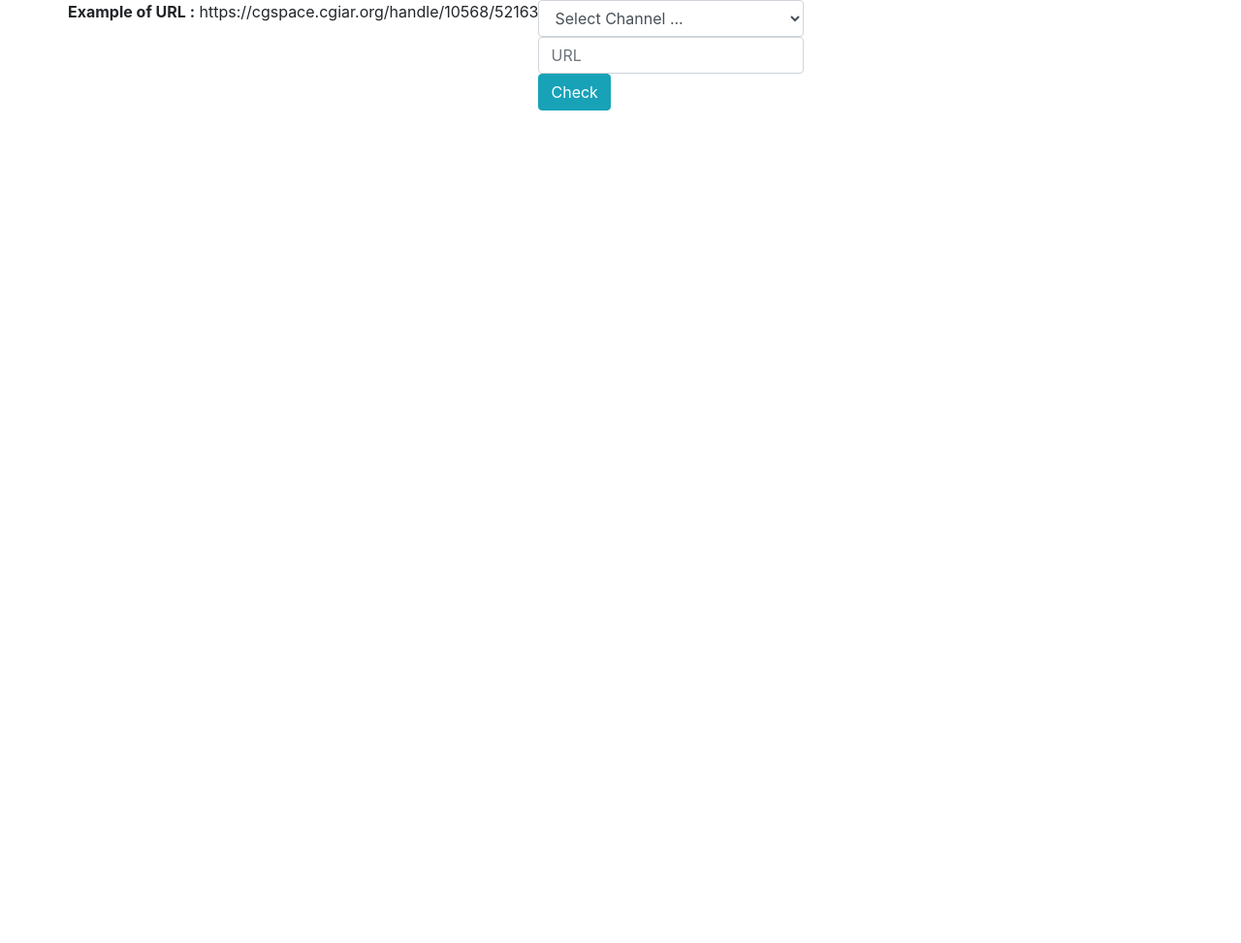
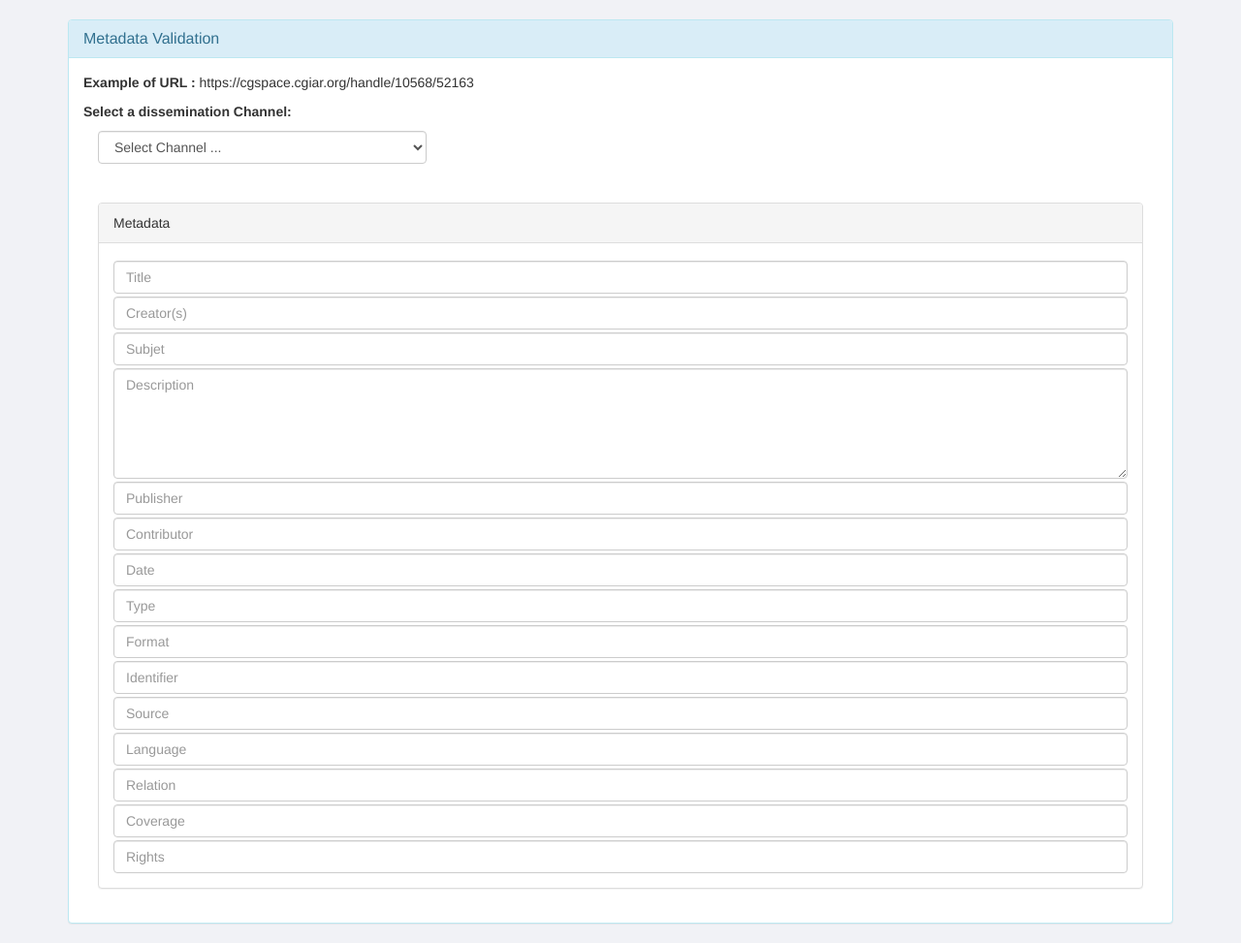
Before and after one commit to sebas932/oai-harvester, a PHP site: page / in a window 1280 px wide. Shown: the whole page at 97% size. Before the commit the page ends 114 px from the top, so only its background shows below. Run offline with PHP 8.4, Linux system fonts and the light colour scheme; some libraries are stand-ins or nearby versions.

Commit message:
Improved frontend

```diff
--- /dev/null
+++ b/css/style.css
@@ -0,0 +1,7 @@
+body{
+	background-color: rgb(241, 242, 246);
+}
+
+input, textarea{
+	margin-top: 3px;
+}
--- a/index.php
+++ b/index.php
@@ -16,28 +16,69 @@
 	<link rel="stylesheet" href="libs/js/Bootflat/css/bootstrap.min.css">
   <link rel="stylesheet" href="libs/js/Bootflat/bootflat/css/bootflat.css">
 
+  <link rel="stylesheet" href="css/style.css">
+
 
 </head>
 <body>
 
 <div class="container">
+	<br>
+	<div class="panel panel-info">
+    <div class="panel-heading">
+      <h3 class="panel-title">Metadata Validation</h3>
+    </div>
+	  <div class="panel-body">
+	  	<!-- Information Section -->
+      <p><strong>Example of URL :</strong> https://cgspace.cgiar.org/handle/10568/52163</p>
 
-	<div class="row">
-		<p><strong>Example of URL :</strong> https://cgspace.cgiar.org/handle/10568/52163</p>
-		<form action="">
-			<select class="form-control" name="source" id="source">
-				<option value="-1">Select Channel ...</option>
-				<option value="cgspace">CGSpace</option>
-			</select>
-			<input type="text" class="form-control" name="url" id="url" placeholder="URL">
-			<input type="button" class="btn btn-info" id="check-button" value="Check">
-		</form>
-	</div>
-	<div class="row">
-		<p id="output">
+			<!-- Form Section -->
+			<p><strong>Select a dissemination Channel:</strong></p>
+			<div class="col-md-4">
+				<select class="form-control" name="source" id="source">
+					<option value="">Select Channel ...</option>
+					<option value="cgspace">CGSpace</option>
+				</select>
+			</div>
+			<div class="col-md-8">
+				<div id="formBlock" class="input-group form-search" style="display:none">
+		      <input type="text" class="form-control search-query" name="url" id="url" placeholder="URL">
+		      <span class="input-group-btn">
+		        <button class="btn btn-info" id="check-button" data-type="last">Check</button>
+		      </span>
+		    </div>
+			</div>
 
-		</p>
-	</div>
+
+			<!-- Output Section -->
+			<div class="col-md-12">
+				<br><br>
+				<div class=" panel panel-default">
+	        <div class="panel-heading">Metadata <span id="output" class="label label-default" style="float:right"></span></div>
+	        <div class="panel-body">
+	        	<input class="form-control" type="text" name="" id="title" placeholder="Title">
+						<input class="form-control" type="text" name="" id="creator" placeholder="Creator(s)">
+						<input class="form-control" type="text" name="" id="subject" placeholder="Subjet">
+						<textarea class="form-control" id="description" placeholder="Description" name="" cols="30" rows="5"></textarea>
+						<input class="form-control" type="text" name="" id="publisher" placeholder="Publisher">
+						<input class="form-control" type="text" name="" id="contributor" placeholder="Contributor">
+						<input class="form-control" type="text" name="" id="date" placeholder="Date">
+						<input class="form-control" type="text" name="" id="type" placeholder="Type">
+						<input class="form-control" type="text" name="" id="format" placeholder="Format">
+						<input class="form-control" type="text" name="" id="identifier" placeholder="Identifier">
+						<input class="form-control" type="text" name="" id="source" placeholder="Source">
+						<input class="form-control" type="text" name="" id="language" placeholder="Language">
+						<input class="form-control" type="text" name="" id="relation" placeholder="Relation">
+						<input class="form-control" type="text" name="" id="coverage" placeholder="Coverage">
+						<input class="form-control" type="text" name="" id="rights" placeholder="Rights">
+	        </div>
+
+	      </div>
+			</div>
+
+		</div>
+  </div>
+
 </div>
 
 </body>
--- a/js/index.js
+++ b/js/index.js
@@ -4,22 +4,65 @@ $( document ).ready(function() {
   $('#url').on("keyup", urlCheck);
   $('#check-button').on("click", getData);
 
+  $("#source").change(function(e) {
+  	console.log($(e).target);
+	 	$('#formBlock').show(500);
+	});
+
+
   function urlCheck(e){
   	if(($(this).val()).length > 1) {
 	    if(timeoutID) clearTimeout(timeoutID);
 	        // Start a timer that will search when finished
-	        timeoutID = setTimeout(getData, 800);
-	    }
-	 }
+	        timeoutID = setTimeout(getData, 1000);
+	   }
+	}
 
 
-	 function getData(){
-	 	var channelUrl = $('#url').val();
-	 	var uri = new Uri(channelUrl);
+	function getData(e){
+		e.preventDefault();
+		var channelUrl = $('#url').val();
+		if(channelUrl.length > 1) {
+			var uri = new Uri(channelUrl);
+			var uriPath = uri.path();
+			var uriHost = uri.host();
+			var uriId = uriPath.slice(8,uriPath.length);
+			var identifier = "oai:"+uriHost+":"+ uriId;
 
-	 	$( "#output" ).html("Buscando ... "+ uri.path());
+		  $.ajax({
+	      'url': 'ajax/recordMetadata.php',
+	      'type': "GET",
+	      'data': { source: "cgspace",
+	               identifier : identifier },
+	      'dataType': "json",
+	      beforeSend: function(){
+	      	$("#output").html("Searching ... "+identifier );
+	      },
+	      success: function(data) {
+	      	$('#title').val(data.title);
+	      	$('#creator').val(data.creator);
+	      	$('#subject').val(data.subject);
+	      	$('#description').val(data.description);
+	      	$('#publisher').val(data.publisher);
+	      	$('#contributor').val(data.contributor);
+	      	$('#date').val(data.date);
+	      	$('#type').val(data.type);
+	      	$('#format').val(data.format);
+	      	$('#identifier').val(data.identifier);
+	      	$('#source').val(data.source);
+	      	$('#language').val(data.language);
+	      	$('#relation').val(data.relation);
+	      	$('#coverage').val(data.coverage);
+	      	$('#rights').val(data.rights);
 
 
-	 }
+	      },
+	      complete: function(){
+	      	$("#output").html("Founded metadata for "+identifier );
+	      }
+		  });
+		}
+	}
+
 
 });
```
Also changed, not shown: ajax/recordMetadata.php (renamed from json/recordMetadata.php, +5 -6 lines).
